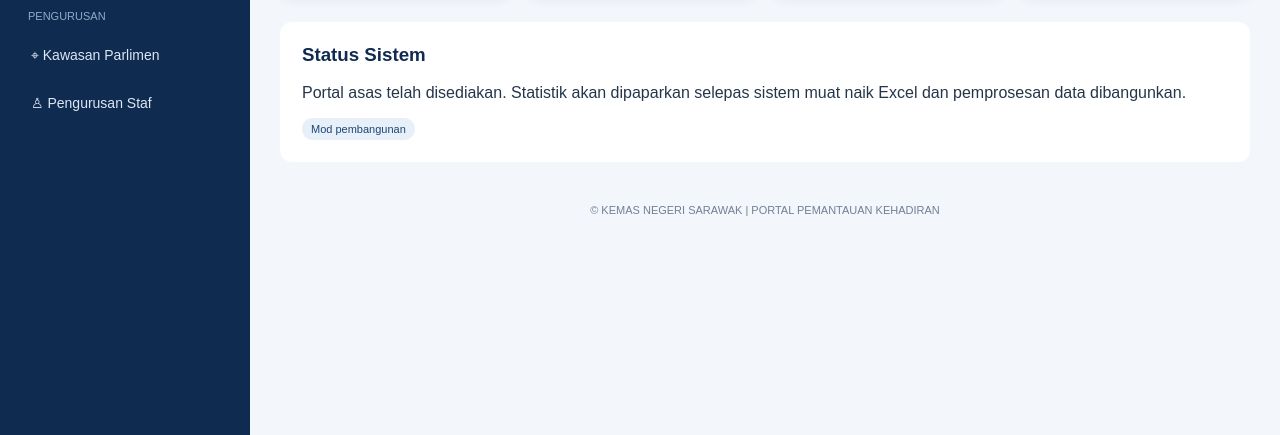
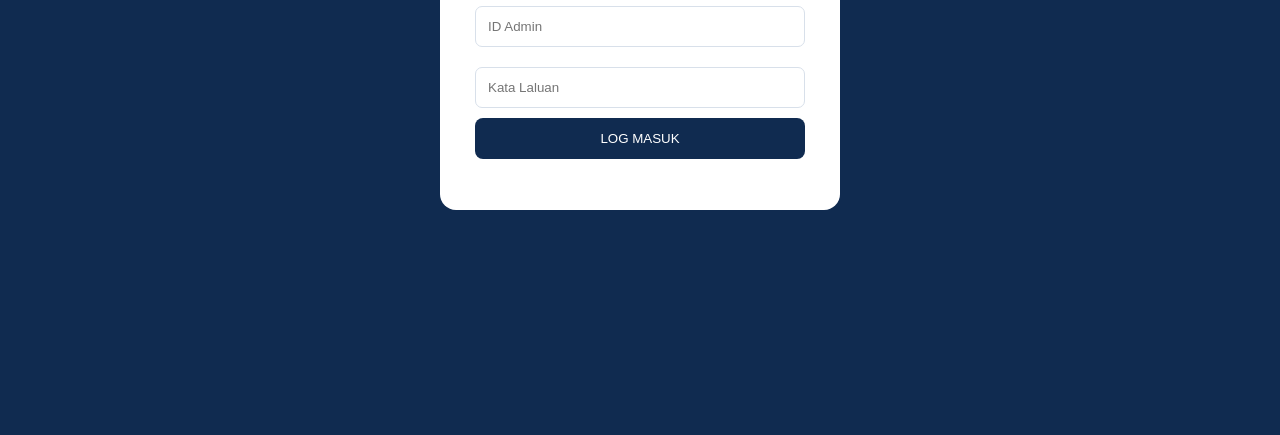
Before and after one commit to muhdariqazhad68-collab/kemas-sarawak-attendance-dashboard, a plain HTML site: page index.html in a window 1280 px wide. Shown: the part 365-800 px from the top of the page. Drawn offline with nearby package versions, Linux system fonts and the light colour scheme.

Commit message:
Add admin login access control
Added admin login screen and authentication logic using Supabase.

```diff
--- a/index.html
+++ b/index.html
@@ -176,7 +176,29 @@ tr:hover td { background:#f7f9fc; }
   table { font-size:11px; }
   .section { overflow-x:auto; }
 }
+/* ADMIN LOGIN ACCESS CONTROL */
+body:not(.authenticated) .sidebar,
+body:not(.authenticated) .main {
+    display: none !important;
+}
+
+body.authenticated #loginScreen {
+    display: none !important;
+}
+
 </style>
+<!-- SUPABASE AUTHENTICATION -->
+<script src="https://cdn.jsdelivr.net/npm/@supabase/supabase-js@2"></script>
+
+<script>
+const SUPABASE_URL = "https://mlmvypckxviuapfanoan.supabase.co";
+const SUPABASE_KEY = "sb_publishable_pwogiJEqF3y95D031NzkjA_PVynpEdy";
+
+const supabaseClient = window.supabase.createClient(
+    SUPABASE_URL,
+    SUPABASE_KEY
+);
+</script>
 </head>
 
 <body>
@@ -202,7 +224,46 @@ tr:hover td { background:#f7f9fc; }
   </div>
 </aside>
 
-<main class="main">
+<!-- ADMIN LOGIN SCREEN -->
+<div id="loginScreen" style="
+    display:none;
+    position:fixed;
+    inset:0;
+    z-index:9999;
+    background:#102b50;
+    align-items:center;
+    justify-content:center;
+    padding:20px;
+">
+    <div style="
+        background:white;
+        padding:35px;
+        border-radius:16px;
+        width:100%;
+        max-width:400px;
+        text-align:center;
+    ">
+        <h2 style="color:#102b50;">KEMAS SARAWAK</h2>
+        <p>ADMIN LOGIN</p>
+
+        <input id="adminId"
+            placeholder="ID Admin"
+            style="width:100%;padding:12px;margin:10px 0;">
+
+        <input id="adminPassword"
+            type="password"
+            placeholder="Kata Laluan"
+            style="width:100%;padding:12px;margin:10px 0;">
+
+        <button onclick="adminLogin()"
+            style="width:100%;padding:13px;background:#102b50;color:white;border:0;border-radius:8px;">
+            LOG MASUK
+        </button>
+
+        <p id="loginMessage" style="color:red;"></p>
+    </div>
+</div>
+  <main class="main">
 
   <div class="topbar">
     <div>
@@ -358,6 +419,69 @@ function showPage(id,button) {
 }
 
 renderOffices(offices);
+// ==================================
+// KEMAS SARAWAK ADMIN AUTHENTICATION
+// ==================================
+
+const ADMIN_ID = "ADMIN-KEMAS-SWK";
+const ADMIN_EMAIL = "noexofficial123@gmail.com";
+const ADMIN_UID = "8e6197a6-c51c-4aec-8d3e-110d253a485f";
+
+async function adminLogin() {
+    const id = document.getElementById("adminId").value.trim();
+    const password = document.getElementById("adminPassword").value;
+    const message = document.getElementById("loginMessage");
+
+    message.textContent = "";
+
+    if (id !== ADMIN_ID) {
+        message.textContent = "ID Admin tidak sah.";
+        return;
+    }
+
+    if (!password) {
+        message.textContent = "Sila masukkan kata laluan.";
+        return;
+    }
+
+    const { data, error } =
+        await supabaseClient.auth.signInWithPassword({
+            email: ADMIN_EMAIL,
+            password: password
+        });
+
+    if (error) {
+        message.textContent = "Login gagal. Semak kata laluan.";
+        return;
+    }
+
+    if (data.user.id !== ADMIN_UID) {
+        await supabaseClient.auth.signOut();
+        message.textContent = "Akaun ini tidak dibenarkan.";
+        return;
+    }
+
+    document.getElementById("loginScreen").style.display = "none";
+    document.body.classList.add("authenticated");
+}
+
+// Semak sesi apabila portal dibuka semula
+async function checkAdminSession() {
+    document.body.classList.remove("authenticated");
+
+    const { data } = await supabaseClient.auth.getSession();
+    const user = data.session?.user;
+
+    if (user && user.id === ADMIN_UID) {
+        document.getElementById("loginScreen").style.display = "none";
+        document.body.classList.add("authenticated");
+    } else {
+        await supabaseClient.auth.signOut();
+        document.getElementById("loginScreen").style.display = "flex";
+    }
+}
+
+checkAdminSession();
 </script>
 
 </body>
```
